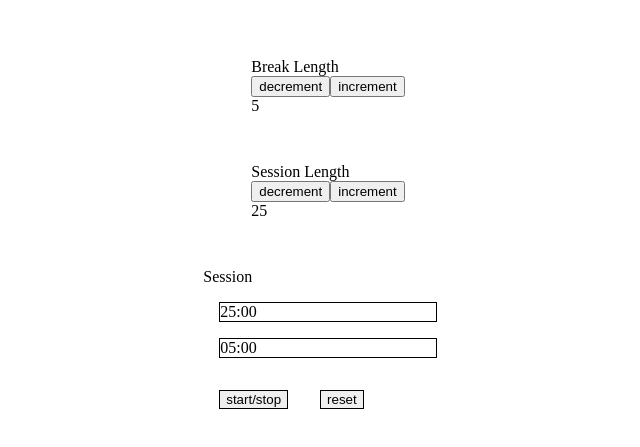
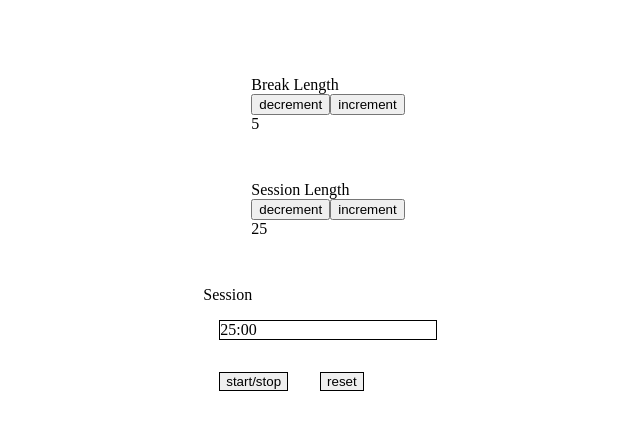
Before and after one commit to Alextm90/pomodoro-timer, a React (Create React App) app: page / in a window 1280 px wide. Shown: the part 191-638 px from the top of the page, without its empty margins (312-952 px from the left). Built offline with nearby package versions, Linux system fonts and the light colour scheme.

Commit message:
worked on functionality

```diff
--- a/src/App.js
+++ b/src/App.js
@@ -17,6 +17,9 @@ function App() {
   const [sessionLength, setSessionLength] = useState(25);
   const [seconds, setSeconds] = useState("00");
   const [minutes, setMinutes] = useState(25);
+  const [sessionActive, setSessionActive] = useState(true)
+
+  // State for both
   const [isActive, setIsActive] = useState(false);
 
 
@@ -107,7 +110,7 @@ if (isActive === false) {
         <button id='session-increment' onClick={incrementSession}>increment</button>
         <div id='session-length'>{sessionLength}</div>
       </section>
-      <Clock sessionLength={sessionLength} setSessionLength={setSessionLength} seconds={seconds} setSeconds={setSeconds} minutes={minutes} setMinutes={setMinutes} isActive={isActive} setIsActive={setIsActive} breakLength={breakLength} setBreakLength={setBreakLength} secondsBreak={secondsBreak} setSecondsBreak={setSecondsBreak} minutesBreak={minutesBreak} setMinutesBreak={setMinutesBreak} breakActive={breakActive} setBreakActive={setBreakActive}/>
+      <Clock sessionLength={sessionLength} setSessionLength={setSessionLength} seconds={seconds} setSeconds={setSeconds} minutes={minutes} setMinutes={setMinutes} isActive={isActive} setIsActive={setIsActive} breakLength={breakLength} setBreakLength={setBreakLength} secondsBreak={secondsBreak} setSecondsBreak={setSecondsBreak} minutesBreak={minutesBreak} setMinutesBreak={setMinutesBreak} breakActive={breakActive} setBreakActive={setBreakActive} sessionActive={sessionActive} setSessionActive={setSessionActive}/>
     </div>
   );
 }
--- a/src/Clock.js
+++ b/src/Clock.js
@@ -5,18 +5,22 @@ import App from './App';
 import './App.css';
 import {useEffect, useRef} from 'react';
 
-const Clock = ({ breakLength, setBreakLength, sessionLength,setSessionLength, seconds, setSeconds, minutes, setMinutes, isActive, setIsActive, breakActive, setBreakActive, secondsBreak, setSecondsBreak, minutesBreak, setMinutesBreak }) => {
+
+const Clock = ({ breakLength, setBreakLength, sessionLength,setSessionLength, seconds, setSeconds, minutes, setMinutes, isActive, setIsActive, breakActive, setBreakActive, secondsBreak, setSecondsBreak, minutesBreak, setMinutesBreak, sessionActive, setSessionActive }) => {
 const interval = useRef();
 const breakInterval = useRef();
+const timeInterval = useRef();
+
 
 // For seconds
 useEffect(() => {
    if (isActive && breakActive == false) {
     if (minutes == "00" & seconds == "00") {
-      setMinutesBreak(breakLength)
-      setSecondsBreak("00")
-      console.log("break")
-      setBreakActive(!breakActive)
+   timeInterval.current = setTimeout(() => {
+     setBreakActive(true)
+     console.log("true")
+     }, 2000);
+     return () => clearTimeout(timeInterval.current)
     }
      interval.current = setInterval(() => {
       if (seconds == "00") {
@@ -32,43 +36,52 @@ useEffect(() => {
       if (seconds == 1) {
         setSeconds("00")
         }
-    }, 100);
+    }, 300);
     return () => clearInterval(interval.current)
   }
 }, [isActive, seconds, minutes])
+
 
 // For break
 useEffect(() => {
  if (breakActive && isActive) {
     console.log("it is")
-    if (minutesBreak == "00" & secondsBreak == "00") {
+    if (minutesBreak == "00" && secondsBreak == "00") {
+    timeInterval.current = setTimeout(() => {
       console.log("break over")
-      setBreakActive(!breakActive)
+      setMinutesBreak(breakLength)
+      setSecondsBreak("00")
+      setBreakActive(false)
       setMinutes(sessionLength)
       setSeconds("00")
-
+     }, 2000);
+     return () => clearTimeout(timeInterval.current)
     }
      breakInterval.current = setInterval(() => {
       if (secondsBreak == "00") {
+        console.log(1)
         setSecondsBreak(60)
         startBreakMinutes()
       }
       setSecondsBreak(prev => prev - 1)
       if (secondsBreak <= 10 && secondsBreak != "00") {
+        console.log(2)
         setSecondsBreak((secondsBreak) => {
             return "0" + secondsBreak
           })
         }
       if (secondsBreak == 1) {
+        console.log(3)
         setSecondsBreak("00")
         }
-    }, 100);
+    }, 300);
     return () => clearInterval(breakInterval.current)
  }
 },[breakActive, secondsBreak, minutesBreak, isActive])
 
 const startBreakMinutes = () => {
   if (secondsBreak == "00") {
+    console.log(4)
     setMinutesBreak(prev => prev - 1)
   }
 }
@@ -96,13 +109,12 @@ const startMinutes = () => {
 
   return (
     <section id='clock'>
-        <div id='timer-label'>Session</div>
-        <div className="controls"  id='time-left'>{minutes < 10 ? "0" + `${minutes}`+`:${seconds}` : `${minutes}`+`:${seconds}`}</div>
-        <div className='controls'>{minutesBreak < 10 ? "0" + `${minutesBreak}`+`:${secondsBreak}` : `${minutesBreak}`+`:${secondsBreak}`}</div>
+        <div id='timer-label'>{breakActive == false ? "Session" : "Break"}</div>
+        <div className="controls"  id='time-left'>{breakActive ? minutesBreak < 10 ? "0" + `${minutesBreak}`+`:${secondsBreak}` : `${minutesBreak}`+`:${secondsBreak}` : minutes < 10 ? "0" + `${minutes}`+`:${seconds}` : `${minutes}`+`:${seconds}`}</div>
         <button className="controls"  id='start_stop' onClick={() => setIsActive(!isActive)}>start/stop</button>
         <button className="controls"  id='reset' onClick={reset}>reset</button>
     </section>
   )
 }
 
-export default Clock
+export default Clock;
```
